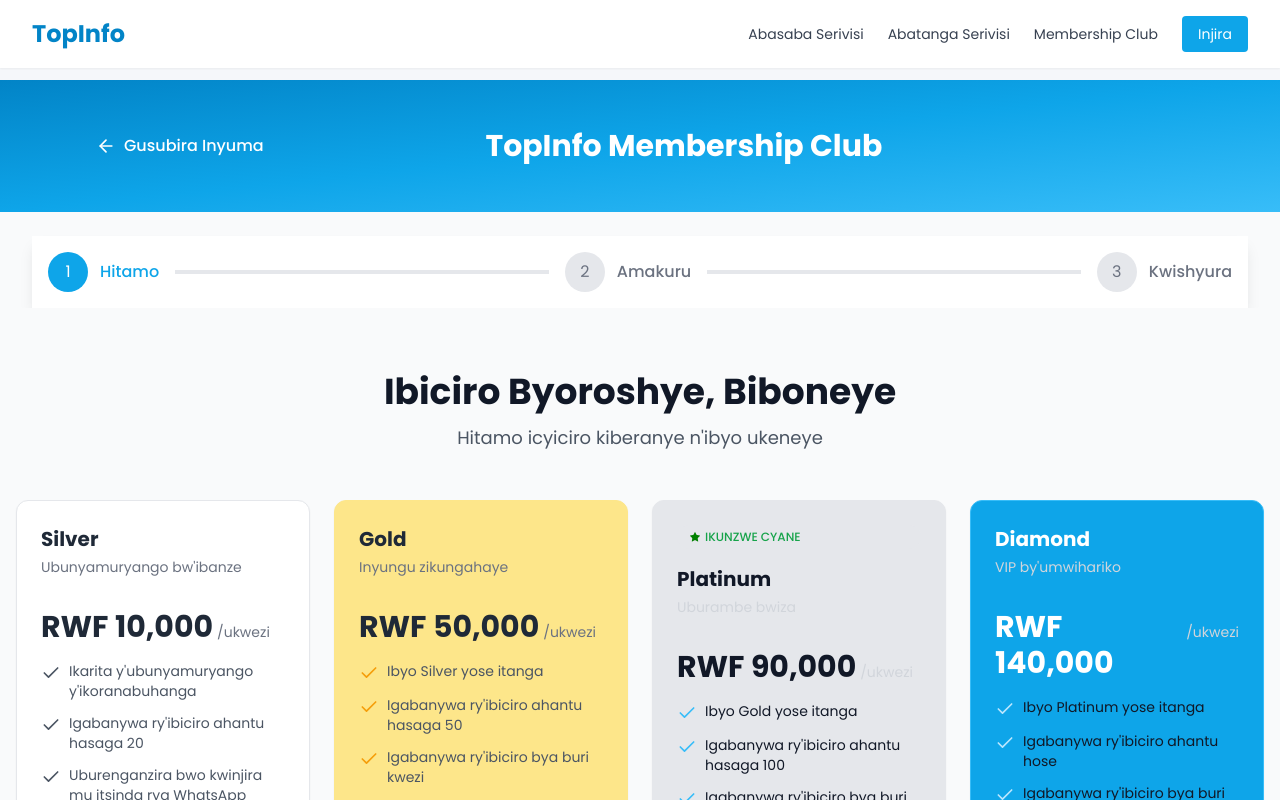
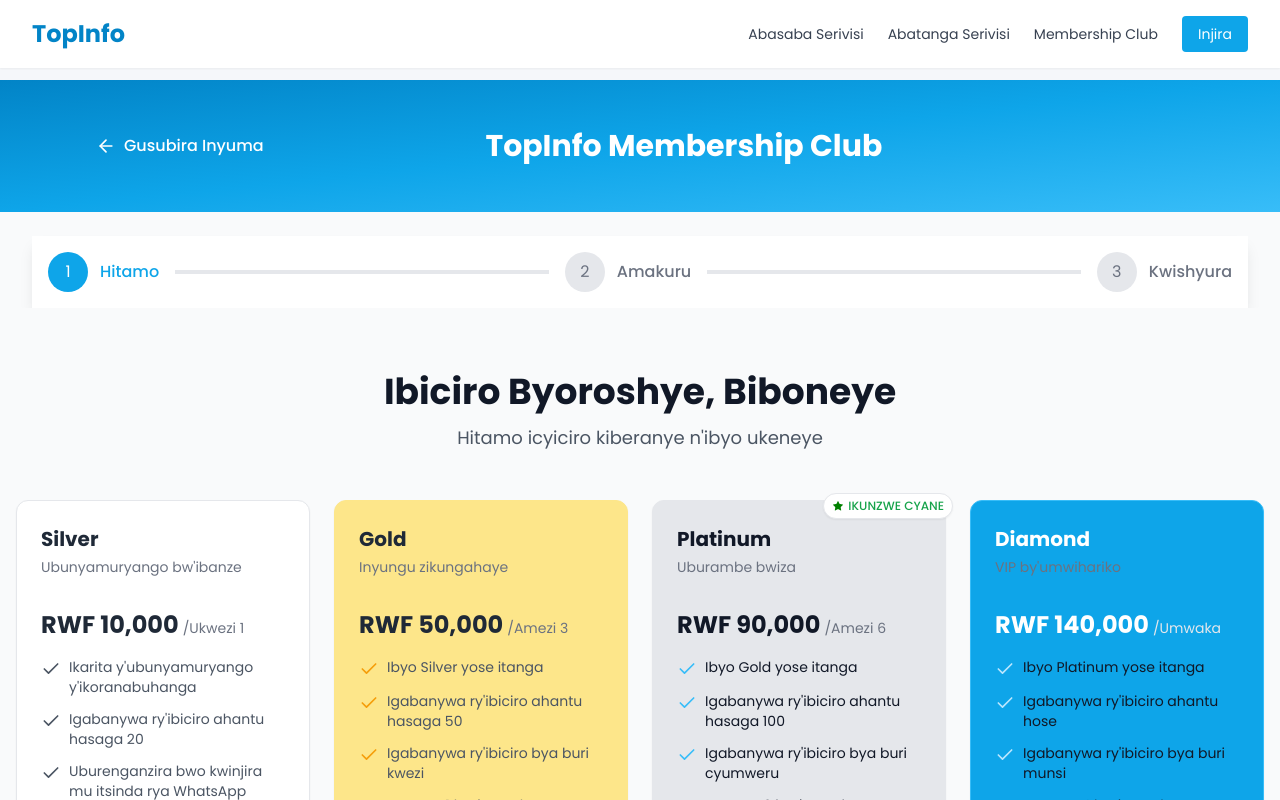
Before and after one commit to benitha200/topinfo_frontend, a React (Vite) app: page /discount-club/join in a window 1280 px wide. Shown: the top 800 px of the page. Built offline with nearby package versions, Linux system fonts and the light colour scheme.

Commit message:
update join membership page

```diff
--- a/src/pages/Membership/JoinMembershipPage.jsx
+++ b/src/pages/Membership/JoinMembershipPage.jsx
@@ -40,10 +40,76 @@
         }
     }, []);
 
+    // const plans = {
+    //     silver: {
+    //         name: 'Silver',
+    //         price: '10,000',
+    //         color: 'bg-white',
+    //         textColor: 'text-gray-800',
+    //         iconColor: 'text-gray-600',
+    //         borderColor: 'border-gray-200',
+    //         accentColor: 'bg-gray-100',
+    //         features: [
+    //             "Ikarita y'ubunyamuryango y'ikoranabuhanga",
+    //             "Igabanywa ry'ibiciro ahantu hasaga 20",
+    //             'Uburenganzira bwo kwinjira mu itsinda rya WhatsApp'
+    //         ]
+    //     },
+    //     gold: {
+    //         name: 'Gold',
+    //         price: '50,000',
+    //         color: 'bg-amber-200',
+    //         textColor: 'text-gray-800',
+    //         iconColor: 'text-amber-500',
+    //         borderColor: 'border-amber-200',
+    //         accentColor: 'bg-amber-50',
+    //         features: [
+    //             "Ibyo Silver yose itanga",
+    //             "Igabanywa ry'ibiciro ahantu hasaga 50",
+    //             "Igabanywa ry'ibiciro bya buri kwezi",
+    //             "Impano 1 buri mwaka"
+    //         ]
+    //     },
+    //     platinum: {
+    //         name: 'Platinum',
+    //         price: '90,000',
+    //         color: 'bg-gray-200',
+    //         textColor: 'text-gray-900',
+    //         iconColor: 'text-sky-400',
+    //         borderColor: 'border-gray-200',
+    //         accentColor: 'bg-gray-200',
+    //         features: [
+    //             'Ibyo Gold yose itanga',
+    //             "Igabanywa ry'ibiciro ahantu hasaga 100",
+    //             "Igabanywa ry'ibiciro bya buri cyumweru",
+    //             'Impano 2 buri mwaka',
+    //             'Kugera mbere ku hantu hashya'
+    //         ]
+    //     },
+    //     diamond: {
+    //         name: 'Diamond',
+    //         price: '140,000',
+    //         color: 'bg-sky-500',
+    //         textColor: 'text-white',
+    //         iconColor: 'text-sky-200',
+    //         borderColor: 'border-sky-400',
+    //         accentColor: 'bg-sky-700',
+    //         features: [
+    //             'Ibyo Platinum yose itanga',
+    //             "Igabanywa ry'ibiciro ahantu hose",
+    //             "Igabanywa ry'ibiciro bya buri munsi",
+    //             'Impano 4 buri mwaka',
+    //             'Ubufasha bwa VIP amasaha 24/7',
+    //             'Uburambe bwihariye bwa VIP'
+    //         ]
+    //     }
+    // };
+
     const plans = {
         silver: {
             name: 'Silver',
             price: '10,000',
+            duration: 'Ukwezi 1', // 1 month
             color: 'bg-white',
             textColor: 'text-gray-800',
             iconColor: 'text-gray-600',
@@ -58,6 +124,7 @@
         gold: {
             name: 'Gold',
             price: '50,000',
+            duration: 'Amezi 3', // 3 months
             color: 'bg-amber-200',
             textColor: 'text-gray-800',
             iconColor: 'text-amber-500',
@@ -73,6 +140,7 @@
         platinum: {
             name: 'Platinum',
             price: '90,000',
+            duration: 'Amezi 6', // 6 months
             color: 'bg-gray-200',
             textColor: 'text-gray-900',
             iconColor: 'text-sky-400',
@@ -89,6 +157,7 @@
         diamond: {
             name: 'Diamond',
             price: '140,000',
+            duration: 'Umwaka', // 1 year
             color: 'bg-sky-500',
             textColor: 'text-white',
             iconColor: 'text-sky-200',
@@ -104,7 +173,6 @@
             ]
         }
     };
-
 
     const handlePlanSelect = (plan) => {
         setSelectedPlan(plan);
@@ -259,25 +327,25 @@
                                 {Object.entries(plans).map(([key, plan]) => (
                                     <div
                                         key={key}
-                                        className={`${plan.color} rounded-xl shadow-sm p-6 border ${plan.borderColor} transition-all hover:shadow-md hover:-translate-y-1 flex flex-col`}
+                                        className={`${plan.color} rounded-xl shadow-sm p-6 border ${plan.borderColor} transition-all hover:shadow-md hover:-translate-y-1 flex flex-col relative`}
                                     >
                                         {key === 'platinum' && (
-                                            <div className={`${plan.accentColor} text-xs font-medium px-3 py-1 rounded-full inline-flex items-center mb-4`}>
+                                            <div className={`${plan.accentColor} text-xs font-medium absolute -top-2 -right-2 rounded-full inline-flex items-center px-2 py-1 z-20 bg-white shadow-sm border`}>
                                                 <Star className="h-3 w-3 mr-1" fill='green' strokeWidth={0} />
                                                 <span className='text-green-600'>IKUNZWE CYANE</span>
                                             </div>
                                         )}
 
                                         <h2 className={`text-xl font-bold ${plan.textColor} mb-1`}>{plan.name}</h2>
-                                        <p className={`text-sm ${key === 'platinum' || key === 'diamond' ? 'text-gray-300' : 'text-gray-500'} mb-4`}>
+                                        <p className={`text-sm ${key === 'diamond' ? 'text-gray-500' : 'text-gray-500'} mb-4`}>
                                             {key === 'silver' ? 'Ubunyamuryango bw\'ibanze' :
                                                 key === 'gold' ? 'Inyungu zikungahaye' :
                                                     key === 'platinum' ? 'Uburambe bwiza' : 'VIP by\'umwihariko'}
                                         </p>
 
                                         <div className="flex items-baseline my-4">
-                                            <span className={`text-3xl font-bold ${plan.textColor}`}>RWF {plan.price}</span>
-                                            <span className={`ml-1 text-sm ${key === 'platinum' || key === 'diamond' ? 'text-gray-300' : 'text-gray-500'}`}>/ukwezi</span>
+                                            <span className={`text-2xl font-bold ${plan.textColor}`}>RWF {plan.price}</span>
+                                            <span className={`ml-1 text-sm ${key === 'diamond' ? 'text-gray-200' : 'text-gray-500'}`}>/{plan.duration}</span>
                                         </div>
 
                                         <ul className="mb-6 space-y-3 flex-grow">
@@ -292,9 +360,9 @@
                                         <button
                                             onClick={() => handlePlanSelect(key)}
                                             className={`mt-auto w-full py-2 px-4 rounded-lg font-medium transition-colors ${key === 'silver' ? 'bg-gray-800 hover:bg-gray-700 text-white' :
-                                                    key === 'gold' ? 'bg-amber-500 hover:bg-amber-600 text-white' :
-                                                        key === 'platinum' ? 'bg-sky-600 hover:bg-sky-700 text-white' :
-                                                            'bg-gray-600 hover:bg-gray-600 text-white'
+                                                key === 'gold' ? 'bg-amber-500 hover:bg-amber-600 text-white' :
+                                                    key === 'platinum' ? 'bg-sky-600 hover:bg-sky-700 text-white' :
+                                                        'bg-gray-600 hover:bg-gray-600 text-white'
                                                 }`}
                                         >
                                             {`Hitamo ${plan.name}`}
```
